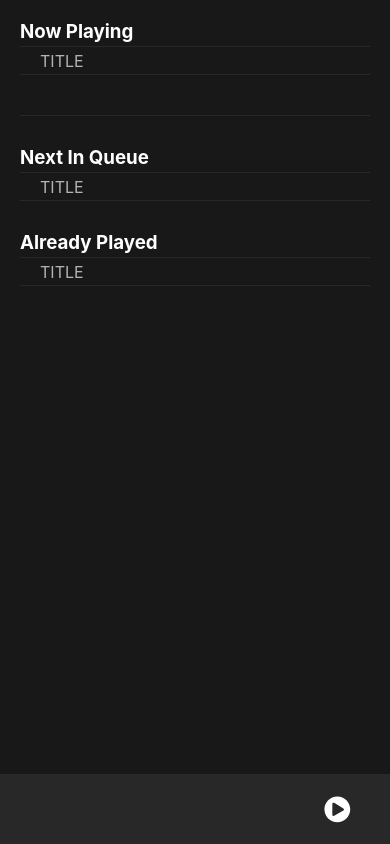
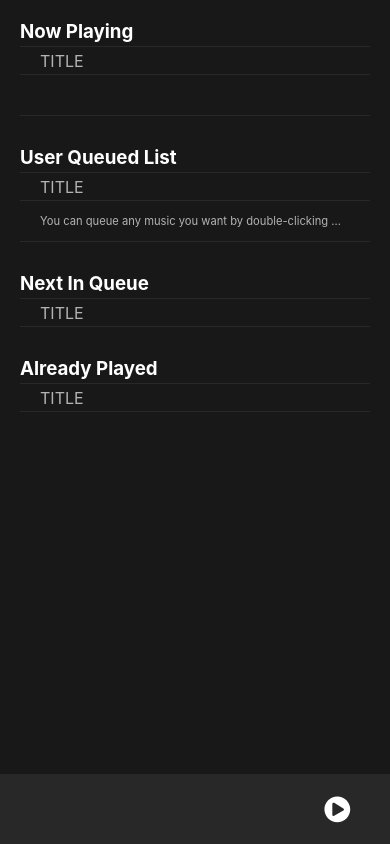
Before and after one commit to hw4n/melody, a React (Create React App) app in the folder client/: page / in a window 390 px wide. Built offline with nearby package versions, Linux system fonts and the light colour scheme.

Commit message:
Add priority state for 'User Queued List' double-clicking will sent socket message 'queue' to server with element id Add .tip class for displaying tips about queueing music or maybe future use

```diff
--- a/client/src/App.css
+++ b/client/src/App.css
@@ -59,6 +59,10 @@ li {
   justify-content: space-around;
 }
 
+.song:hover {
+  background-color: #282828;
+}
+
 .song div {
   padding: 0 20px;
 }
@@ -71,6 +75,10 @@ li {
 
 .song .duration {
   width: 10%;
+}
+
+.tip {
+  color: #b3b3b3;
 }
 
 .played .song:last-of-type {
@@ -349,4 +357,7 @@ how to remove the virtical space around the range input in IE*/
   footer .controller {
     width: 30%;
   }
+  .tip {
+    font-size: 70%;
+  }
 }
--- a/client/src/App.js
+++ b/client/src/App.js
@@ -13,6 +13,7 @@ if (process.env.NODE_ENV === "development") {
 const socket = io.connect(SOCKET_URI);
 
 function App() {
+  const [priority, setPriority] = useState([]);
   const [queue, setQueue] = useState([]);
   const [played, setPlayed] = useState([]);
   const [playing, setPlaying] = useState({});
@@ -21,6 +22,7 @@ function App() {
 
   useEffect(() => {
     socket.on('data', (msg) => {
+      setPriority(msg.priority);
       setQueue(msg.queue);
       setPlayed(msg.played);
       setPlaying(msg.playing);
@@ -29,6 +31,10 @@ function App() {
 
   const playerRef = useRef();
   const volumeRef = useRef();
+
+  function handleSongDoubleClick(e) {
+    socket.emit("queue", parseInt(e.currentTarget.id));
+  }
 
   return (
     <div className="App">
@@ -46,6 +52,30 @@ function App() {
           <div className="album dotOverflow">{playing.album}</div>
           <div className="duration">{playing.duration}</div>
         </div>
+        <h3 className="songListHeader divider">user queued list</h3>
+        <div className="columnIndicator divider">
+          <div>title</div>
+          <div>artist</div>
+          <div>album</div>
+          <div><FontAwesomeIcon icon={faClock}/></div>
+        </div>
+        <div className="priority">
+          {priority.map(song => {
+            return (
+              <div className="song" key={song.id} id={song.id}>
+                <div className="title dotOverflow">{song.title}</div>
+                <div className="artist dotOverflow">{song.artist}</div>
+                <div className="album dotOverflow">{song.album}</div>
+                <div className="duration dotOverflow">{song.duration}</div>
+              </div>
+            )
+          })}
+          <div className="song">
+            <div className="tip dotOverflow">
+              You can queue any music you want by double-clicking music!
+            </div>
+          </div>
+        </div>
         <h3 className="songListHeader divider">next in queue</h3>
         <div className="columnIndicator divider">
           <div>title</div>
@@ -56,7 +86,7 @@ function App() {
         <div className="queue">
           {queue.map(song => {
             return (
-              <div className="song">
+              <div className="song" key={song.id} id={song.id} onDoubleClick={handleSongDoubleClick}>
                 <div className="title dotOverflow">{song.title}</div>
                 <div className="artist dotOverflow">{song.artist}</div>
                 <div className="album dotOverflow">{song.album}</div>
@@ -75,7 +105,7 @@ function App() {
         <div className="played">
           {played.map(song => {
             return (
-              <div className="song">
+              <div className="song" key={song.id}>
                 <div className="title dotOverflow">{song.title}</div>
                 <div className="artist dotOverflow">{song.artist}</div>
                 <div className="album dotOverflow">{song.album}</div>
```
